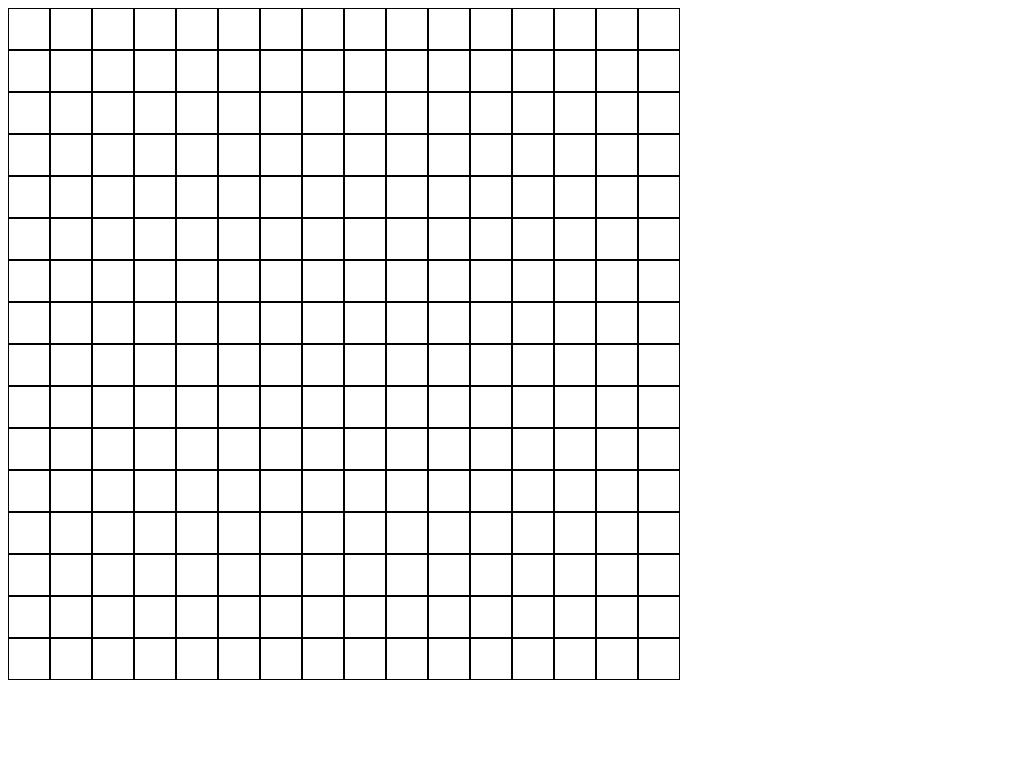
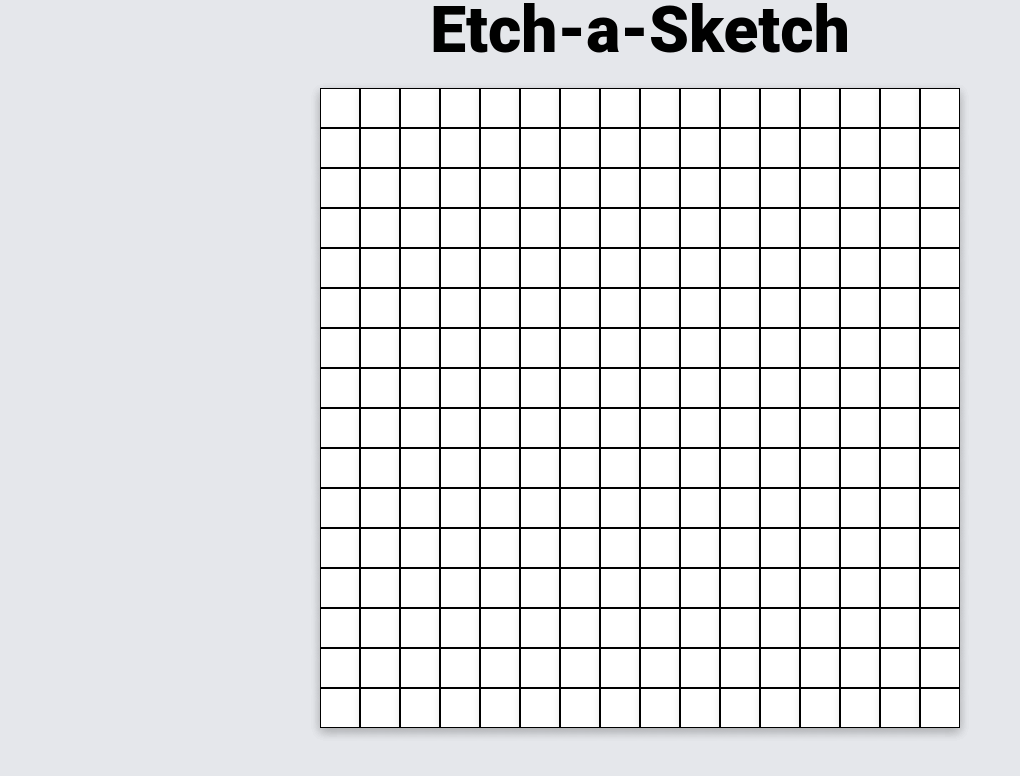
Before and after one commit to AugustoHSS/Etch-a-Sketch, a plain HTML site: page index.html in a window 1280 px wide. Shown: the whole page, without its empty margins (0-1020 px from the left). Drawn offline with Linux system fonts and the light colour scheme.

Commit message:
made the project more beauty

```diff
--- a/index.html
+++ b/index.html
@@ -4,8 +4,10 @@
     <meta charset="UTF-8">
     <meta name="viewport" content="width=device-width, initial-scale=1.0">
     <title>Document</title>
+    <link rel="stylesheet" href="style.css">
 </head>
 <body>
+    <h1>Etch-a-Sketch</h1>
     <div class="grid-container">
 
     </div>
--- /dev/null
+++ b/style.css
@@ -0,0 +1,27 @@
+* {
+    margin: 0;
+    padding: 0;
+    outline: 0;
+    font: inherit;
+    box-sizing: border-box;
+    font-family: 'Roboto', sans-serif;
+}
+body{
+    display: flex;
+    flex-direction: column;
+    align-items: center;
+    justify-content: center;
+    height: 90vh;
+
+    background-color: #E5E7EB;
+    h1{
+        font-size: 64px;
+        font-weight: 900;
+        padding-bottom: 20px;
+    }
+
+    div{
+        background-color: white;
+        box-shadow: 0 4px 10px rgba(0, 0, 0, 0.1);
+    }
+}
```
